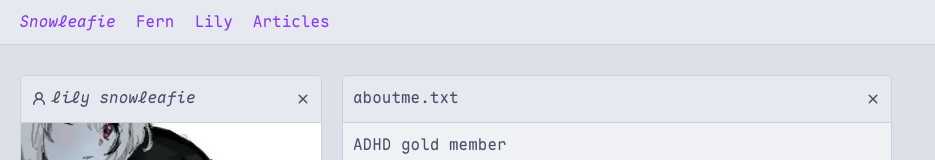
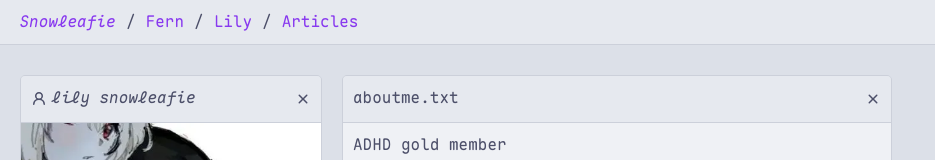
Before and after one commit to FernLeafie/fernleafie.github.io, a Next.js app: page /lily in a window 1280 px wide. Shown: the top 160 px of the page, without its empty margins (0-935 px from the left). Built offline with nearby package versions, Linux system fonts and the light colour scheme.

Commit message:
Added slashes to header, because it looks cool and techy :3

```diff
--- a/components/Header.js
+++ b/components/Header.js
@@ -1,15 +1,18 @@
 function Header(props) {
   return (
     <nav className="header">
-      <span className="button" style={{fontStyle: 'italic'}}>
+      <span className="button" style={{ fontStyle: "italic" }}>
         <a href="/">Snowleafie</a>
       </span>
+      /
       <span className="button">
         <a href="/fern/">Fern</a>
       </span>
+      /
       <span className="button">
         <a href="/lily/">Lily</a>
       </span>
+      /
       <span className="button">
         <a href="/articles/">Articles</a>
       </span>
```
